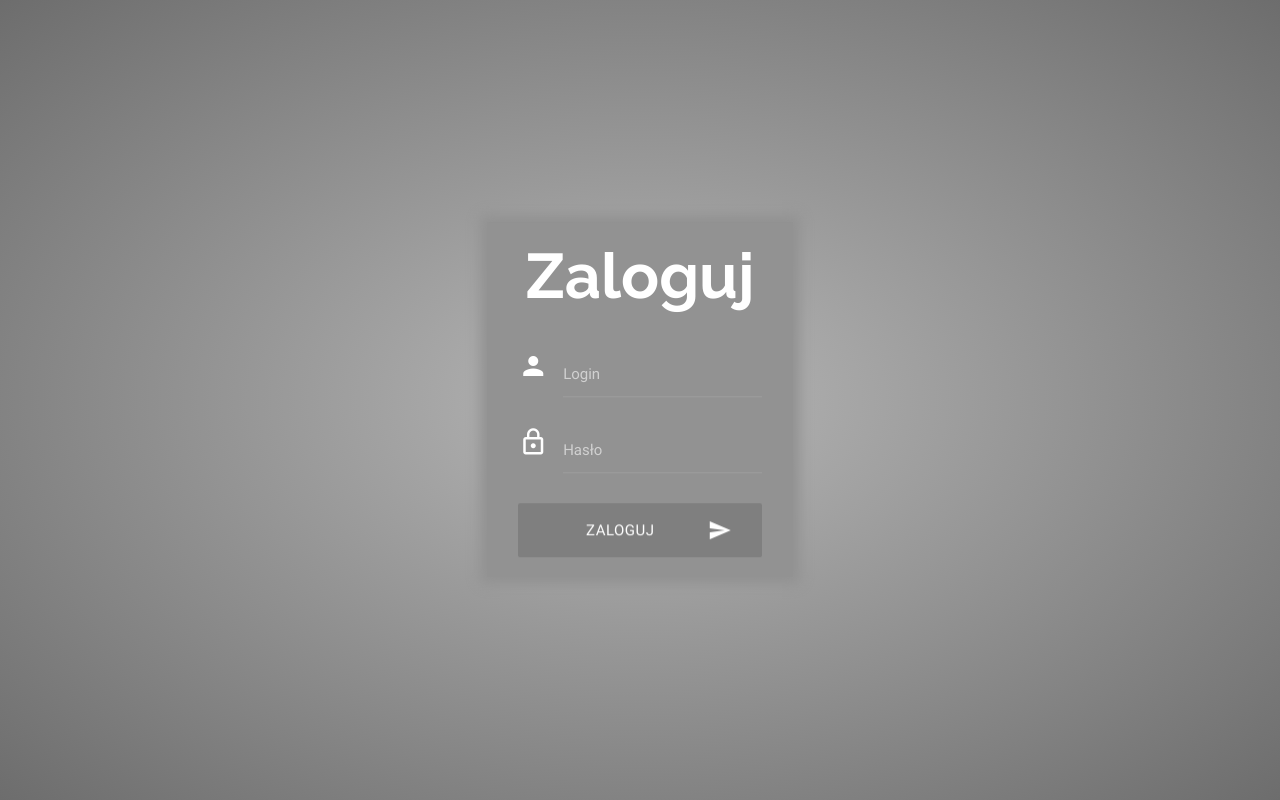
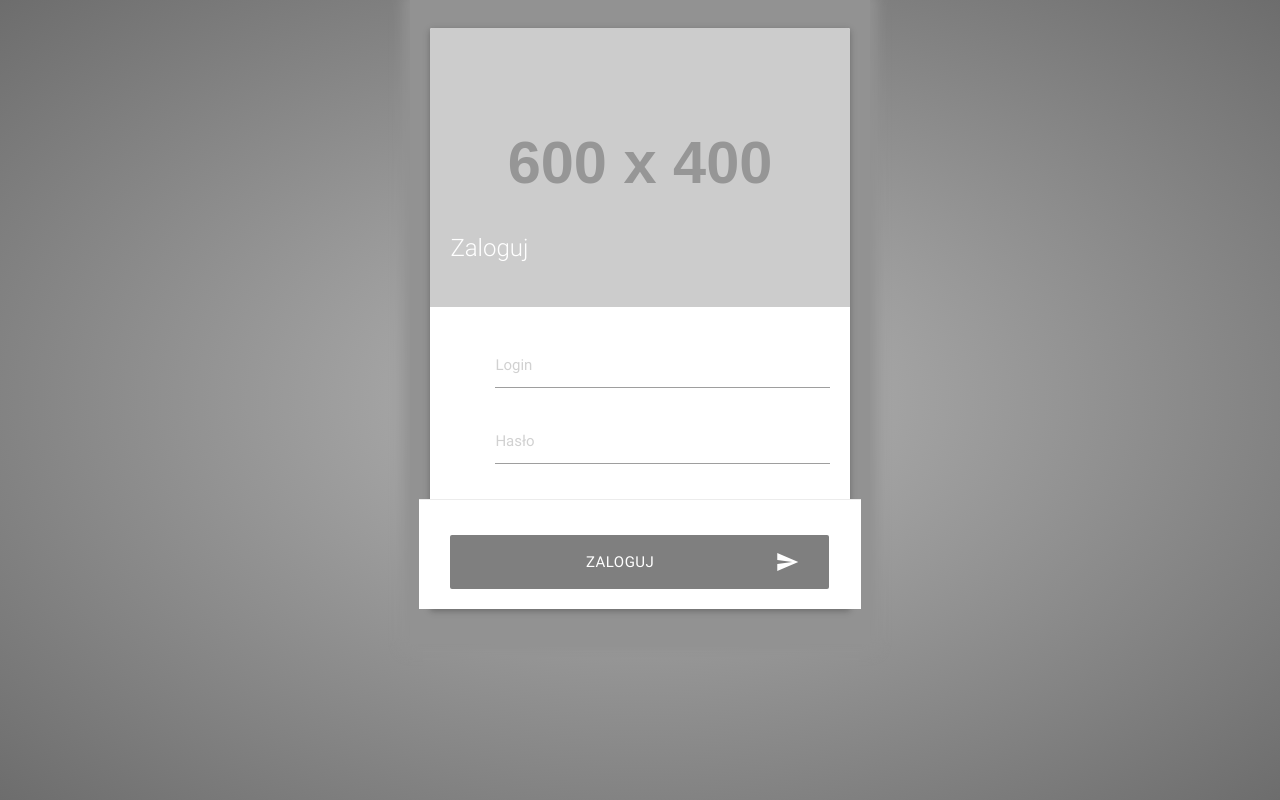
Before and after one commit to jjaracz/Carent-24, a PHP site: page / in a window 1280 px wide. Run offline with PHP 8.4, Linux system fonts and the light colour scheme; grey boxes labelled with a size stand in for pictures from a placeholder-image service; some libraries are stand-ins or nearby versions.

Commit message:
Material login page

```diff
--- a/css/style.css
+++ b/css/style.css
@@ -10,9 +10,6 @@ html{
   width: 100%;
   height: 100%;
 }
-div{
-  height: 100%;
-}
 .row{
   margin-bottom: 0;
 }
@@ -21,15 +18,14 @@ div{
 }
 .row .col.login-container{
   position: relative;
-  top: 50%;
   height: auto;
   text-align: center;
   padding: 20px;
   background-color: #929292;
   box-shadow: 0 0 12px 7px #929292;
-  -webkit-transform: translateY(-50%);
+  /*-webkit-transform: translateY(-50%);
   -o-transform: translateY(-50%);
-  transform: translateY(-50%);
+  transform: translateY(-50%);*/
 }
 .login-container > h1{
   margin-top: 0;
--- a/index.html
+++ b/index.html
@@ -12,9 +12,14 @@
   <body>
     <div class="container">
       <div class="row">
-        <div class="login-container col s4 offset-s4 ">
-          <h1>Zaloguj</h1>
-          <form>
+        <div class="login-container col s6 offset-s3 ">
+			<div class="card">
+            <div class="card-image">
+				<img src="http://dummyimage.com/600x400/5c5c5c/ffffff.png" />
+				<h1 class="card-title">Zaloguj</h1>
+            </div>
+            <div class="card-content row">
+
             <div class="input-field col s12">
               <i class="material-icons prefix">person</i>
               <input id="login" type="password" class="validate" placeholder="Login"></input>
@@ -23,10 +28,15 @@
               <i class="material-icons prefix">lock_outline</i>
               <input id="password" type="password" class="validate" placeholder="Hasło">
             </div>
-            <div class="input-field col s12">
+
+
+            </div>
+            <div class="card-action row">
+              <div class="input-field col s12">
               <button class="waves-effect waves-light btn-large btn-login">Zaloguj<i class="material-icons right">send</i></button>
             </div>
-          </form>
+            </div>
+          </div>
         </div>
       </div>
     </div>
```
